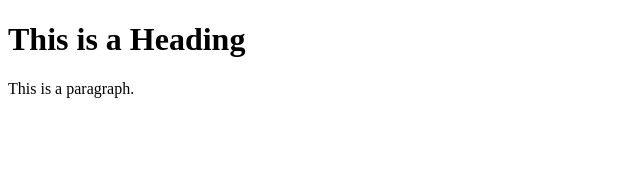
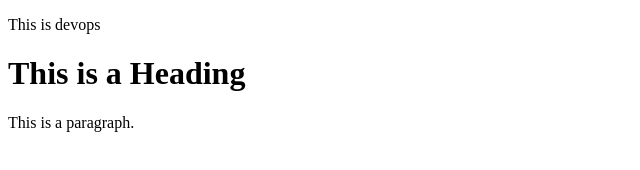
Before and after one commit to VenuMorla/Nestle, a plain HTML site: page Index.html in a window 1280 px wide. Shown: the whole page, without its empty margins (0-640 px from the left). Drawn offline with Linux system fonts and the light colour scheme.

Commit message:
Update Index.html

```diff
--- a/Index.html
+++ b/Index.html
@@ -5,7 +5,7 @@
 <title>Page Title</title>
 </head>
 <body>
-
+<p>This is devops</p>
 <h1>This is a Heading</h1>
 <p>This is a paragraph.</p>
 
```
